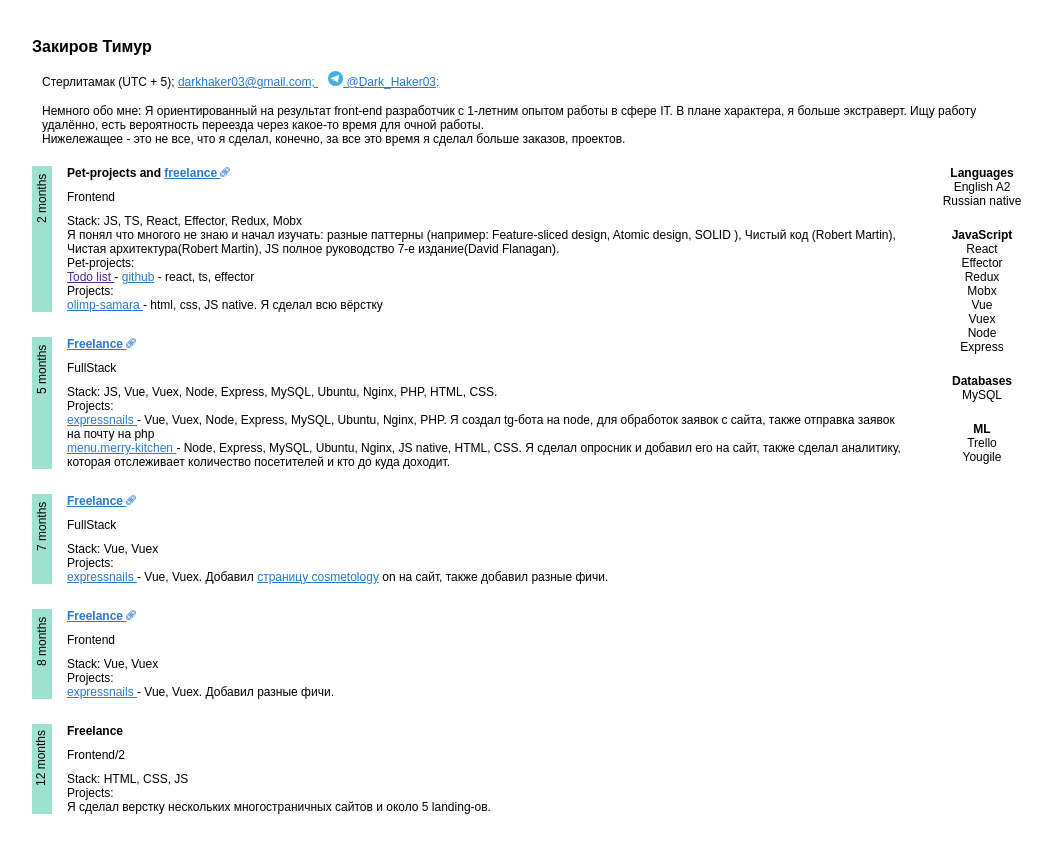
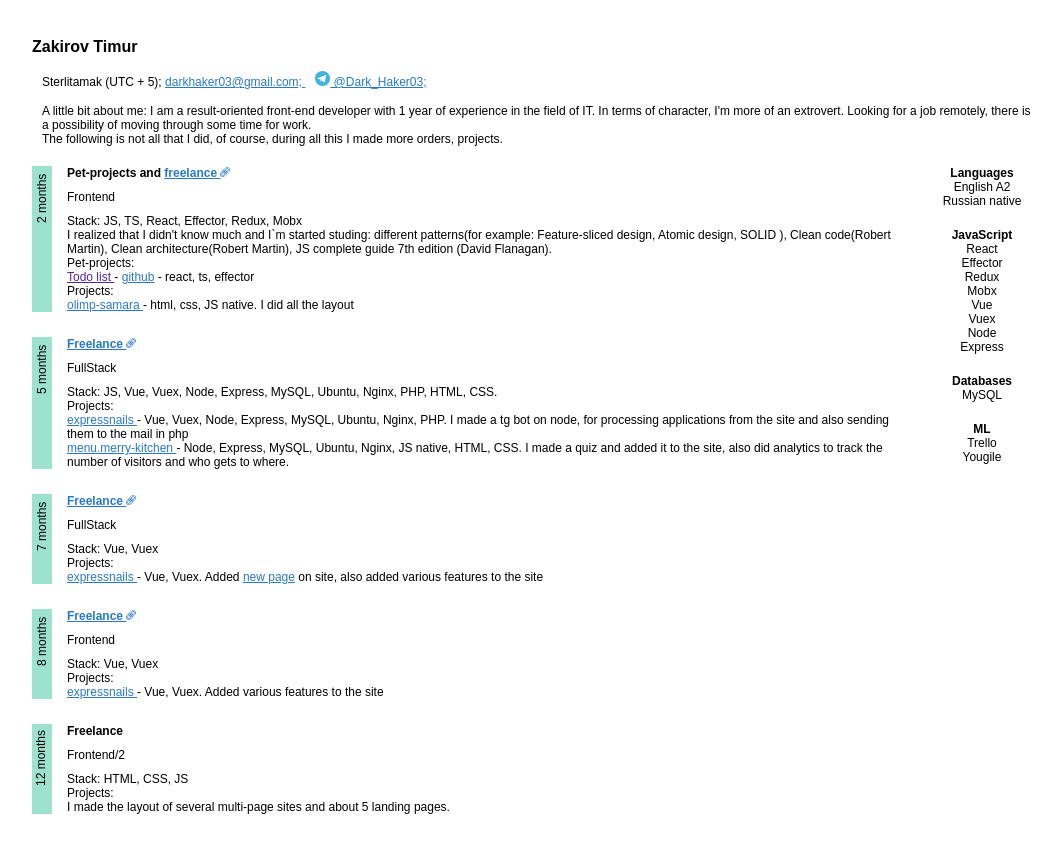
Before and after one commit to DarkHaker03/resume, a plain HTML site: page index.html in a window 1280 px wide. Shown: the whole page, without its empty margins (108-1169 px from the left). Drawn offline with Linux system fonts and the light colour scheme.

Commit message:
Update index.html

```diff
--- a/index.html
+++ b/index.html
@@ -12,12 +12,12 @@
 <body>
 	<div class="wrapper">
 		<div class="name">
-			Закиров Тимур
+			Zakirov Timur
 		</div>
 		<div style="margin: 0 0 20px 10px;">
 			<div class="sub-name">
 				<span class="place-live">
-					Стерлитамак (UTC + 5);
+					Sterlitamak (UTC + 5);
 				</span>
 				<a target="_blank" href="mailto:darkhaker03@gmail.com;" style="margin-right: 10px;">
 					darkhaker03@gmail.com;
@@ -28,11 +28,13 @@
 				</a>
 			</div>
 			<div class="about-me">
-				Немного обо мне: Я ориентированный на результат front-end разработчик с 1-летним опытом работы в сфере
-				IT. В плане характера, я больше экстраверт. Ищу работу удалённо, есть вероятность переезда через
-				какое-то время для очной работы.
+				A little bit about me: I am a result-oriented front-end developer with 1 year of experience in the field
+				of
+				IT. In terms of character, I'm more of an extrovert. Looking for a job remotely, there is a possibility
+				of moving through
+				some time for work.
 				<br>
-				Нижележащее - это не все, что я сделал, конечно, за все это время я сделал больше заказов, проектов.
+				The following is not all that I did, of course, during all this I made more orders, projects.
 			</div>
 		</div>
 		<div style="display: flex;justify-content: space-between;">
@@ -53,9 +55,10 @@
 						<div class="jobs-info">
 							Stack: JS, TS, React, Effector, Redux, Mobx
 							<div>
-								Я понял что многого не знаю и начал изучать: разные паттерны (например: Feature-sliced
-								design, Atomic design, SOLID ), Чистый код (Robert Martin), Чистая архитектура(Robert
-								Martin), JS полное руководство 7-е издание(David Flanagan).
+								I realized that I didn't know much and I`m started studing: different patterns(for
+								example: Feature-sliced design, Atomic design, SOLID ), Clean
+								code(Robert Martin), Сlean architecture(Robert Martin), JS complete guide 7th edition
+								(David Flanagan).
 							</div>
 							<div>
 								Pet-projects:
@@ -74,7 +77,7 @@
 								<a href="https://olimp-samara.ru/" target="_blank">
 									olimp-samara
 								</a>
-								- html, css, JS native. Я сделал всю вёрстку
+								- html, css, JS native. I did all the layout
 							</div>
 						</div>
 					</div>
@@ -102,16 +105,14 @@
 							<a href="https://www.expressnails.ru/" target="_blank">
 								expressnails
 							</a>
-							- Vue, Vuex, Node, Express, MySQL, Ubuntu, Nginx, PHP. Я создал tg-бота на node, для
-							обработок заявок с сайта, также отправка заявок на почту на php
+							- Vue, Vuex, Node, Express, MySQL, Ubuntu, Nginx, PHP. I made a tg bot on node, for
+							processing applications from the site and also sending them to the mail in php
 							<br>
 							<a href="https://menu.merry-kitchen.com/?popup=true" target="_blank">
 								menu.merry-kitchen
 							</a>
-							- Node, Express, MySQL, Ubuntu, Nginx, JS native, HTML, CSS. Я сделал опросник и добавил его
-							на
-							сайт, также сделал аналитику, которая отслеживает количество посетителей и кто до куда
-							доходит.
+							- Node, Express, MySQL, Ubuntu, Nginx, JS native, HTML, CSS. I made a quiz and added it to
+							the site, also did analytics to track the number of visitors and who gets to where.
 						</div>
 					</div>
 				</div>
@@ -138,9 +139,8 @@
 							<a href="https://www.expressnails.ru/" target="_blank">
 								expressnails
 							</a>
-							- Vue, Vuex. Добавил <a href="https://www.expressnails.ru/cosmetology/public/">страницу
-								cosmetology</a> on
-							на сайт, также добавил разные фичи.
+							- Vue, Vuex. Added <a href="https://www.expressnails.ru/cosmetology/public/">new page</a> on
+							site, also added various features to the site
 						</div>
 					</div>
 				</div>
@@ -167,7 +167,7 @@
 							<a href="https://www.expressnails.ru/" target="_blank">
 								expressnails
 							</a>
-							- Vue, Vuex. Добавил разные фичи.
+							- Vue, Vuex. Added various features to the site
 						</div>
 					</div>
 				</div>
@@ -189,7 +189,7 @@
 							<br>
 							Projects:
 							<br>
-							Я сделал верстку нескольких многостраничных сайтов и около 5 landing-ов.
+							I made the layout of several multi-page sites and about 5 landing pages.
 						</div>
 					</div>
 				</div>
```
